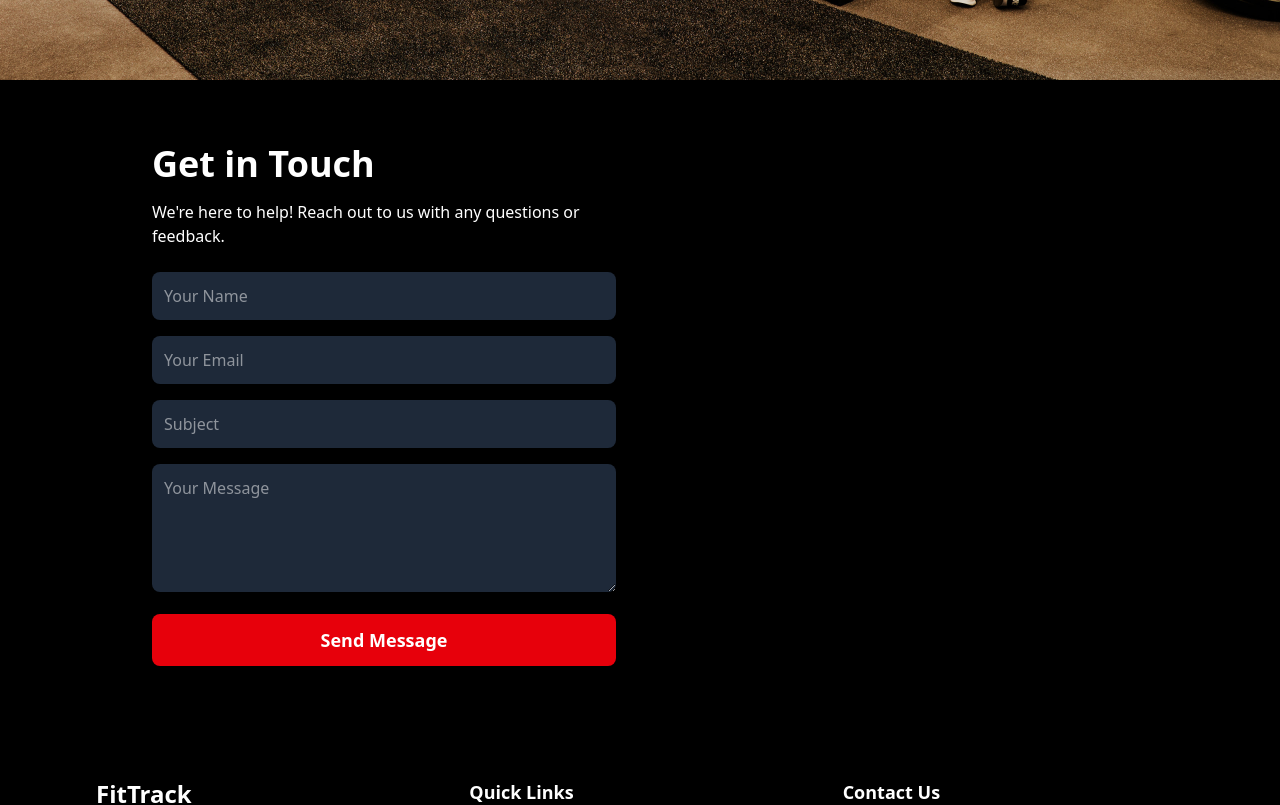
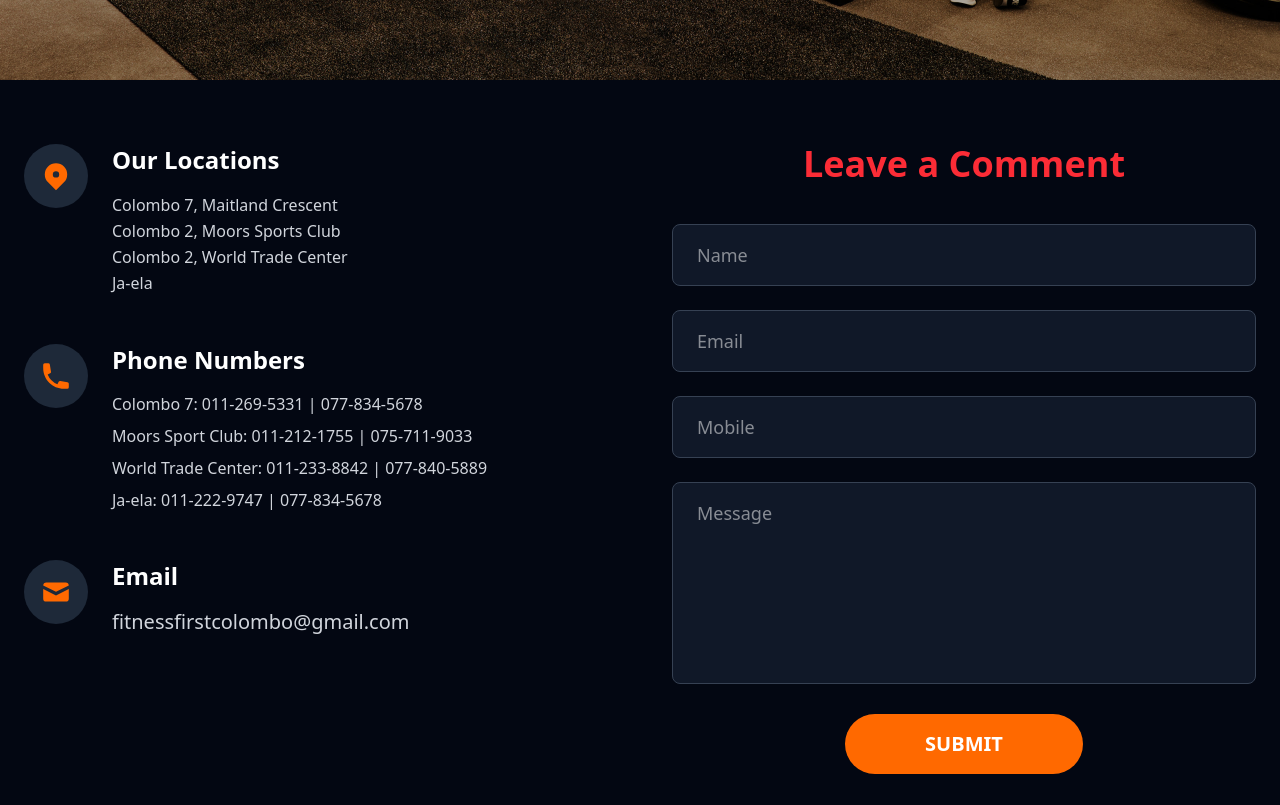
Before and after one commit to SathsaraniBS/GYM, a React app in the folder frontend/: page /contact in a window 1280 px wide. Shown: the part 720-1525 px from the top of the page. Built offline with nearby package versions, Linux system fonts and the light colour scheme; the HTML template or start-up script is replaced by a standard one.

Commit message:
Revamp Contact Page: enhance layout, update form fields, and improve submission feedback

```diff
--- a/frontend/src/components/Contact.jsx
+++ b/frontend/src/components/Contact.jsx
@@ -1,132 +1,157 @@
-import React from 'react';
+// src/pages/ContactPage.jsx
+import React, { useState } from 'react';
 import Navbar from '../components/Navbar';
 import Footer from '../components/Footer';
-import { GoogleMap, LoadScript, Marker } from '@react-google-maps/api';
-import { FaEnvelope, FaPhone, FaMapMarkerAlt } from 'react-icons/fa';
 
-function ContactPage() {
-  const [formData, setFormData] = React.useState({
+const ContactPage = () => {
+  const [formData, setFormData] = useState({
     name: '',
     email: '',
-    subject: '',
+    mobile: '',
     message: '',
   });
-  const [submissionMessage, setSubmissionMessage] = React.useState('');
+
+  const [submissionMessage, setSubmissionMessage] = useState('');
 
   const handleChange = (e) => {
     const { name, value } = e.target;
-    setFormData((prevState) => ({
-      ...prevState,
-      [name]: value,
-    }));
+    setFormData((prev) => ({ ...prev, [name]: value }));
   };
 
   const handleSubmit = (e) => {
     e.preventDefault();
-    const currentTime = new Date().toLocaleString('en-US', {
-      timeZone: 'Asia/Kolkata',
-      hour12: true,
-      hour: '2-digit',
-      minute: '2-digit',
-      day: '2-digit',
-      month: 'long',
-      year: 'numeric',
-      timeZoneName: 'short',
-    });
-    setSubmissionMessage(
-      `Thank you, ${formData.name}! Your message has been received at ${currentTime}.`
-    );
-    setFormData({ name: '', email: '', subject: '', message: '' });
-  };
-
-  // Map configuration
-  const mapContainerStyle = {
-    height: '100%',
-    width: '100%',
-  };
-  const center = {
-    lat: 40.7128, // Latitude for New York, NY
-    lng: -74.0060, // Longitude for New York, NY
-  };
-  const position = {
-    lat: 40.7128,
-    lng: -74.0060,
+    setSubmissionMessage(`Thank you, ${formData.name}! Your message has been sent.`);
+    setFormData({ name: '', email: '', mobile: '', message: '' });
   };
 
   return (
-    <div className="bg-gray-900 text-white min-h-screen">
+    <div className="min-h-screen bg-gray-950 text-white">
       <Navbar />
-      <section className="min-h-screen relative bg-[url('/a3.jpg')] bg-black/10 bg-blend-multiply bg-center bg-cover bg-no-repeat flex items-center justify-center px-4 sm:px-6 lg:px-8 pt-20">
-        <div className="text-center p-6 sm:p-8 max-w-3xl mx-auto">
-          <div className="title mb-6 font-bold">
-            <h1 className="text-5xl sm:text-6xl lg:text-7xl leading-tight">
-              CONTACT US
-            </h1>
-          </div>
 
+      {/* Hero Section */}
+      <section className="relative min-h-screen flex items-center justify-center bg-cover bg-center bg-no-repeat bg-[url('/a3.jpg')] bg-black/30 bg-blend-multiply pt-20">
+        <div className="text-center z-10">
+          <p className="text-red-500 text-xl font-semibold uppercase mb-4">Contact Us</p>
+          <h1 className="text-5xl md:text-7xl font-bold">GET IN TOUCH</h1>
         </div>
       </section>
 
-      <div className="bg-black p-10">
-        <div className="flex flex-col md:flex-row justify-between max-w-5xl mx-auto">
-          {/* Left Section - Contact Form */}
-          <div className="md:w-1/2 p-6">
-            <h1 className="text-4xl font-bold mb-4">Get in Touch</h1>
-            <p className="mb-6">We're here to help! Reach out to us with any questions or feedback.</p>
+      {/* Main Contact Section */}
+      <div className="py-16 px-6 bg-gray-950">
+        <div className="max-w-7xl mx-auto">
+          <div className="grid grid-cols-1 lg:grid-cols-2 gap-16">
+            {/* Left: Contact Information */}
+            <div className="space-y-12">
+              {/* Locations */}
+              <div className="flex items-start gap-6">
+                <div className="w-16 h-16 bg-gray-800 rounded-full flex items-center justify-center">
+                  <svg className="w-8 h-8 text-orange-500" fill="currentColor" viewBox="0 0 20 20">
+                    <path fillRule="evenodd" d="M5.05 4.05a7 7 0 119.9 9.9L10 18.9l-4.95-4.95a7 7 0 010-9.9zM10 11a2 2 0 100-4 2 2 0 000 4z" clipRule="evenodd" />
+                  </svg>
+                </div>
+                <div>
+                  <h3 className="text-2xl font-bold mb-4">Our Locations</h3>
+                  <p className="text-gray-300 leading-relaxed">
+                    Colombo 7, Maitland Crescent<br />
+                    Colombo 2, Moors Sports Club<br />
+                    Colombo 2, World Trade Center<br />
+                    Ja-ela
+                  </p>
+                </div>
+              </div>
 
+              {/* Phone Numbers */}
+              <div className="flex items-start gap-6">
+                <div className="w-16 h-16 bg-gray-800 rounded-full flex items-center justify-center">
+                  <svg className="w-8 h-8 text-orange-500" fill="currentColor" viewBox="0 0 20 20">
+                    <path d="M2 3a1 1 0 011-1h2.153a1 1 0 01.986.836l.74 4.435a1 1 0 01-.54 1.06l-1.548.773a11.037 11.037 0 006.105 6.105l.774-1.548a1 1 0 011.059-.54l4.435.74a1 1 0 01.836.986V17a1 1 0 01-1 1h-2C7.82 18 2 12.18 2 5V3z" />
+                  </svg>
+                </div>
+                <div>
+                  <h3 className="text-2xl font-bold mb-4">Phone Numbers</h3>
+                  <div className="text-gray-300 space-y-2">
+                    <p><span className="font-medium">Colombo 7:</span> 011-269-5331 | 077-834-5678</p>
+                    <p><span className="font-medium">Moors Sport Club:</span> 011-212-1755 | 075-711-9033</p>
+                    <p><span className="font-medium">World Trade Center:</span> 011-233-8842 | 077-840-5889</p>
+                    <p><span className="font-medium">Ja-ela:</span> 011-222-9747 | 077-834-5678</p>
+                  </div>
+                </div>
+              </div>
 
-            <form onSubmit={handleSubmit} className="space-y-4">
+              {/* Email */}
+              <div className="flex items-start gap-6">
+                <div className="w-16 h-16 bg-gray-800 rounded-full flex items-center justify-center">
+                  <svg className="w-8 h-8 text-orange-500" fill="currentColor" viewBox="0 0 20 20">
+                    <path fillRule="evenodd" d="M2.003 5.884L10 9.882l7.997-3.998A2 2 0 0016 4H4a2 2 0 00-1.997 1.884zM18 8.118l-8 4-8-4V14a2 2 0 002 2h12a2 2 0 002-2V8.118z" clipRule="evenodd" />
+                  </svg>
+                </div>
+                <div>
+                  <h3 className="text-2xl font-bold mb-4">Email</h3>
+                  <p className="text-gray-300 text-xl">fitnessfirstcolombo@gmail.com</p>
+                </div>
+              </div>
+            </div>
+
+            {/* Right: Contact Form */}
+            <div>
+              <h2 className="text-4xl font-bold text-center text-red-500 mb-10">Leave a Comment</h2>
+              <form onSubmit={handleSubmit} className="space-y-6">
                 <input
                   type="text"
                   name="name"
                   value={formData.name}
                   onChange={handleChange}
-                placeholder="Your Name"
-                className="w-full p-3 bg-gray-800 rounded-lg focus:outline-none focus:ring-2 focus:ring-red-500"
+                  placeholder="Name"
+                  className="w-full px-6 py-4 bg-gray-900 border border-gray-700 rounded-lg focus:outline-none focus:border-orange-500 text-lg"
+                  required
                 />
                 <input
                   type="email"
                   name="email"
                   value={formData.email}
                   onChange={handleChange}
-                placeholder="Your Email"
-                className="w-full p-3 bg-gray-800 rounded-lg focus:outline-none focus:ring-2 focus:ring-red-500"
+                  placeholder="Email"
+                  className="w-full px-6 py-4 bg-gray-900 border border-gray-700 rounded-lg focus:outline-none focus:border-orange-500 text-lg"
+                  required
                 />
                 <input
-                type="text"
-                name="subject"
-                value={formData.subject}
+                  type="tel"
+                  name="mobile"
+                  value={formData.mobile}
                   onChange={handleChange}
-                placeholder="Subject"
-                className="w-full p-3 bg-gray-800 rounded-lg focus:outline-none focus:ring-2 focus:ring-red-500"
+                  placeholder="Mobile"
+                  className="w-full px-6 py-4 bg-gray-900 border border-gray-700 rounded-lg focus:outline-none focus:border-orange-500 text-lg"
+                  required
                 />
                 <textarea
                   name="message"
                   value={formData.message}
                   onChange={handleChange}
-                placeholder="Your Message"
-                className="w-full p-3 bg-gray-800 rounded-lg focus:outline-none focus:ring-2 focus:ring-red-500 h-32"
-              ></textarea>
+                  placeholder="Message"
+                  rows="6"
+                  className="w-full px-6 py-4 bg-gray-900 border border-gray-700 rounded-lg focus:outline-none focus:border-orange-500 text-lg resize-none"
+                  required
+                />
+                <div className="text-center">
                   <button
                     type="submit"
-                className="bg-red-500 w-full bg-red-600 text-lg font-semibold text-white p-3 rounded-lg hover:bg-red-700 transition duration-300"
+                    className="bg-orange-500 hover:bg-orange-600 text-white font-bold text-xl px-20 py-4 rounded-full transition transform hover:scale-105"
                   >
-                Send Message
+                    SUBMIT
                   </button>
-              {submissionMessage && <p className="mt-4 text-green-400">{submissionMessage}</p>}
+                </div>
+                {submissionMessage && (
+                  <p className="text-center text-green-400 mt-6 text-lg">{submissionMessage}</p>
+                )}
               </form>
             </div>
-
-          {/* Right Section - Location and Contact Info */}
-
-
-
+          </div>
         </div>
       </div>
 
       <Footer />
     </div>
   );
-}
+};
 
 export default ContactPage;
```
Lines whose indentation alone changed are shown as unchanged.
